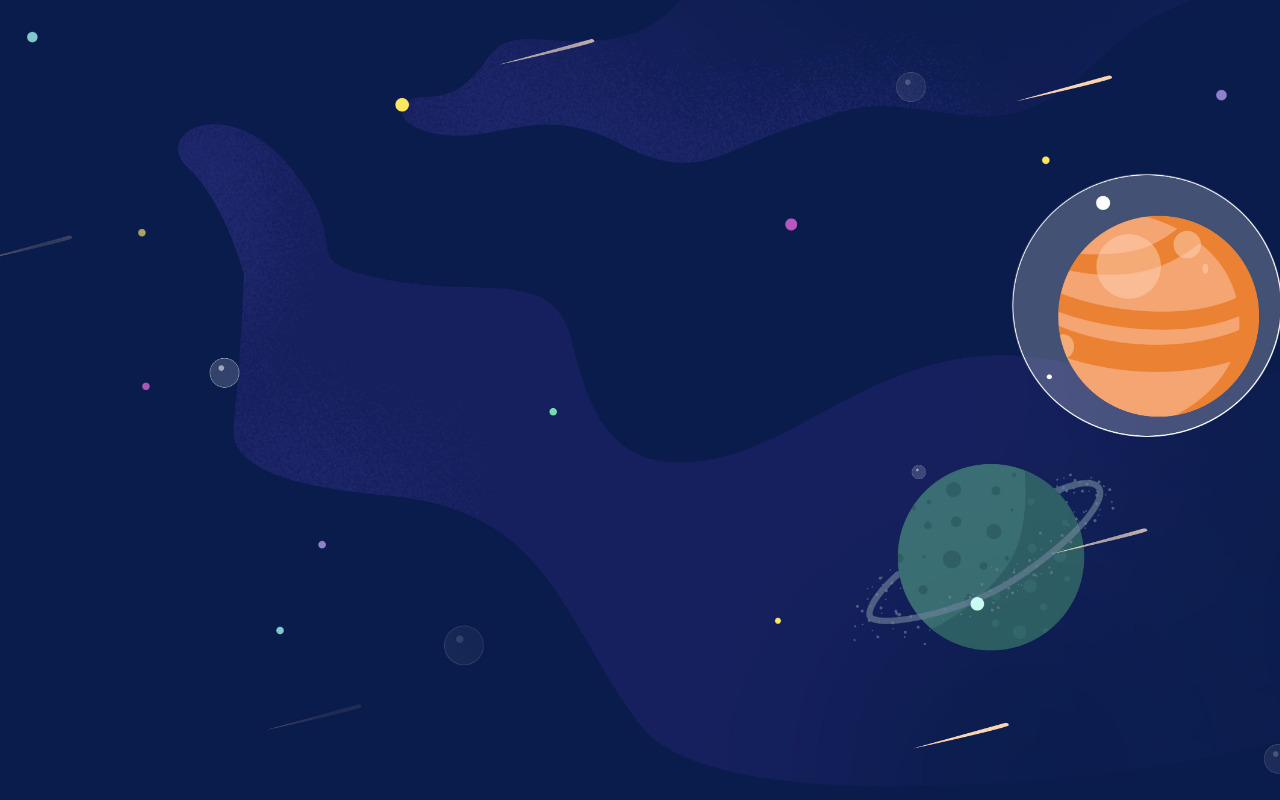
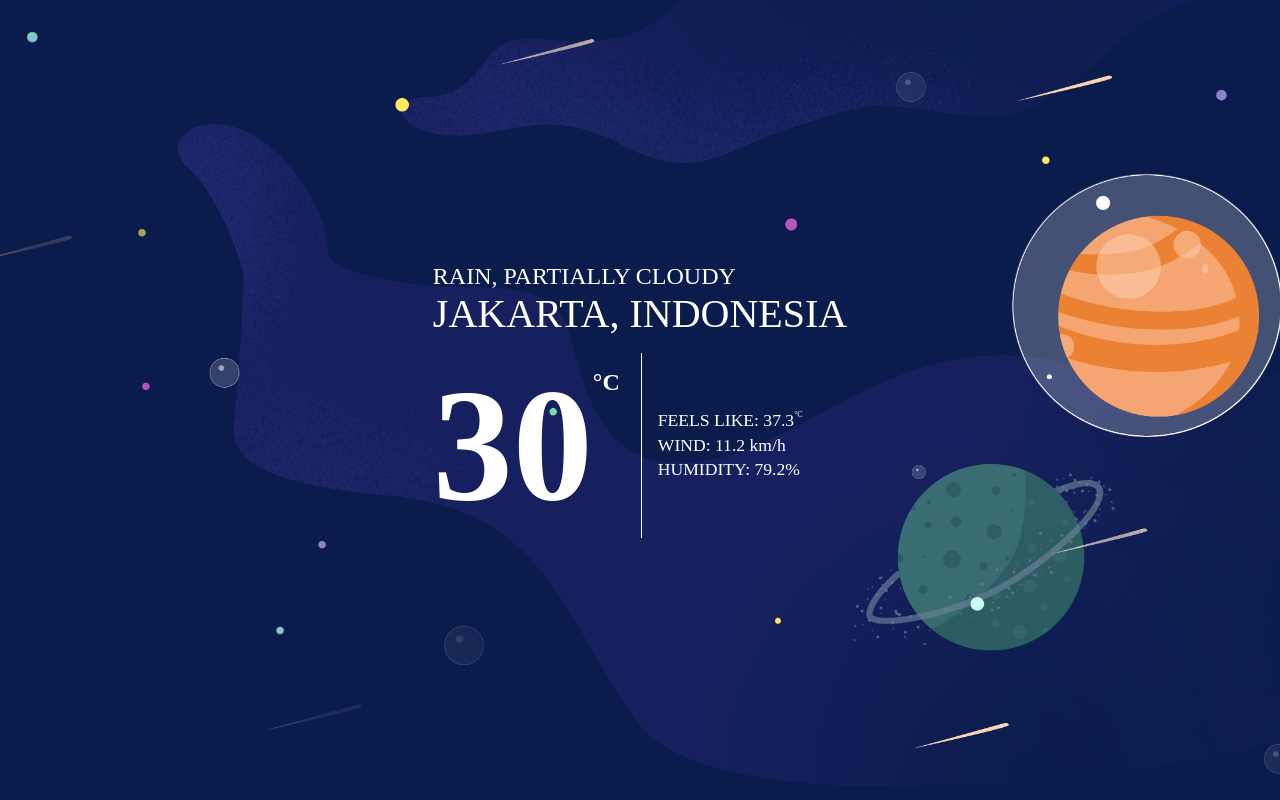
Before and after one commit to gudiudi/weather-app, a website built with webpack: page src/template.html in a window 1280 px wide. Built offline with nearby package versions, Linux system fonts and the light colour scheme.

Commit message:
feat: add basic data styling

```diff
--- a/src/index.js
+++ b/src/index.js
@@ -27,4 +27,20 @@ const extractWeatherData = (weatherData) => {
 	//const weatherData = await getWeatherData("palembang");
 	//const extractedData = extractWeatherData(weatherData);
 	console.log(mockWeatherData);
+	const weatherDiv = document.querySelector(".weather");
+	weatherDiv.innerHTML = `
+    <div class="weather-header">
+      <div class="weather-conditions">${mockWeatherData.conditions}</div>
+      <div class="weather-location">${mockWeatherData.location}</div>
+
+    </div>
+    <div class="weather-content">
+    <div class="weather-temperature">${mockWeatherData.temperature}<span>°C</span></div>
+      <div class="weather-content-details">
+        <div class="weather-feelslike">Feels Like: ${mockWeatherData.feelsLike}<span>°C</span></div>
+        <div class="weather-windspeed">Wind: ${mockWeatherData.windSpeed} <span>km/h</span></div>
+        <div class="weather-humidity">Humidity: ${mockWeatherData.humidity}%</div>
+      </div>
+    </div>
+  `;
 })();
--- a/src/styles.css
+++ b/src/styles.css
@@ -2,8 +2,72 @@ body {
 	height: 100vh;
 	margin: 0;
 	padding: 0;
+	display: flex;
+	justify-content: center;
+	align-items: center;
 	background-image: url(./assets/planet.jpg);
 	background-size: cover;
 	background-position: center;
 	background-repeat: no-repeat;
 }
+
+.container {
+	padding: 1rem;
+}
+
+.weather {
+	display: flex;
+	flex-direction: column;
+	gap: 1rem;
+	color: #fff;
+	text-transform: uppercase;
+}
+
+.weather-conditions {
+	font-size: 1.5rem;
+}
+
+.weather-location {
+	font-size: 2.5rem;
+}
+
+.weather-content {
+	display: flex;
+	gap: 3rem;
+}
+
+.weather-temperature {
+	position: relative;
+	font-size: 10rem;
+	font-weight: bold;
+}
+
+.weather-temperature > span {
+	position: absolute;
+	top: 1rem;
+	font-size: 1.5rem;
+}
+
+.weather-content-details {
+	display: flex;
+	flex-direction: column;
+	justify-content: center;
+	align-items: start;
+	border-left: 1px solid #fff;
+	padding: 1rem;
+	gap: 0.2rem;
+	font-size: 1.1rem;
+}
+
+.weather-feelslike {
+	position: relative;
+}
+
+.weather-feelslike > span {
+	position: absolute;
+	font-size: 0.5rem;
+}
+
+.weather-windspeed > span {
+	text-transform: lowercase;
+}
--- a/src/template.html
+++ b/src/template.html
@@ -7,7 +7,7 @@
 </head>
 <body>
   <div class="container">
-
+    <div class="weather"></div>
   </div>
 </body>
 </html>
```
